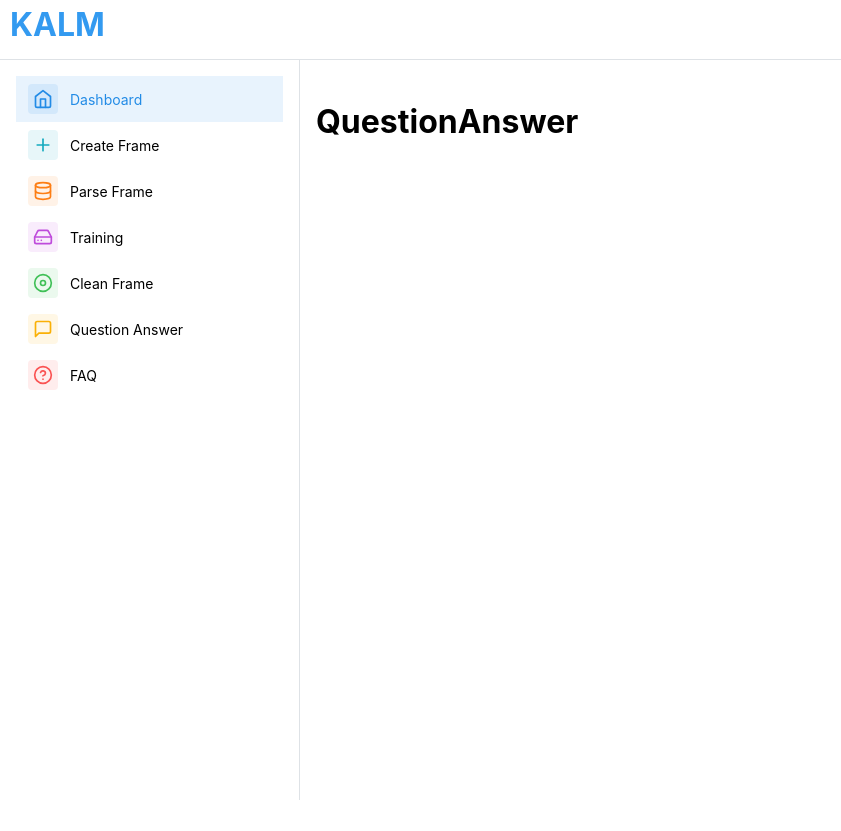
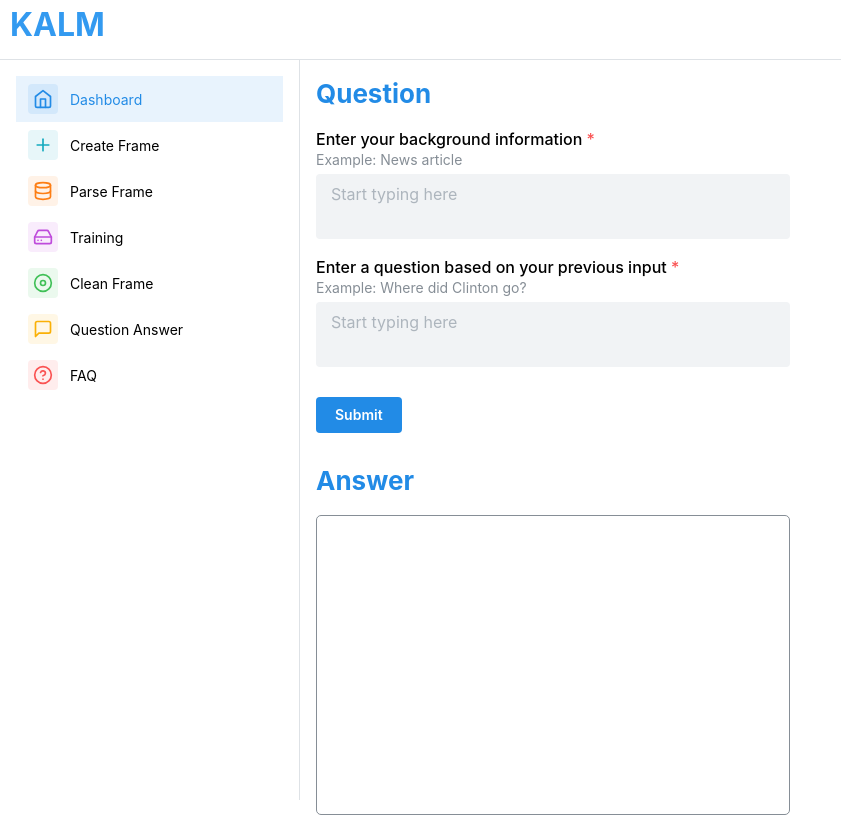
Before and after one commit to sbu-kalm/KALM, a React (Create React App) app in the folder client/: page /questionAnswer in a window 1280 px wide. Shown: the whole page, without its empty margins (0-841 px from the left). Before the commit the page ends 800 px from the top, so only its background shows below. Built offline with nearby package versions, Linux system fonts and the light colour scheme.

Commit message:
implements text boxes for question & answering

```diff
--- a/client/src/components/pages/QuestionAnswer.tsx
+++ b/client/src/components/pages/QuestionAnswer.tsx
@@ -1,7 +1,37 @@
+import { Button, Box, Stack, Title, Textarea } from '@mantine/core';
+
 const QuestionAnswer = () => {
     return (
         <>
-        <h1>QuestionAnswer</h1>
+            <Stack style={{width: "50%"}}>
+                <Title order={2} c="blue">Question</Title>
+
+                <Textarea
+                    variant="filled"
+                    size="md"
+                    required
+                    label="Enter your background information"
+                    description="Example: News article"
+                    placeholder="Start typing here"
+                />
+                <Textarea
+                    variant="filled"
+                    size="md"
+                    required
+                    label="Enter a question based on your previous input"
+                    description="Example: Where did Clinton go?"
+                    placeholder="Start typing here"
+                />
+            </Stack>
+            <Button variant="filled" style={{margin: "30px 0"}}>Submit</Button>
+
+            <Stack>
+                <Title order={2} c="blue">Answer</Title>
+                <Box style={{border:"1px solid #868E96", borderRadius:"5px", width: "50%", height:"300px"}}>
+
+                </Box>
+            </Stack>
+
         </>
     )
 }
```
